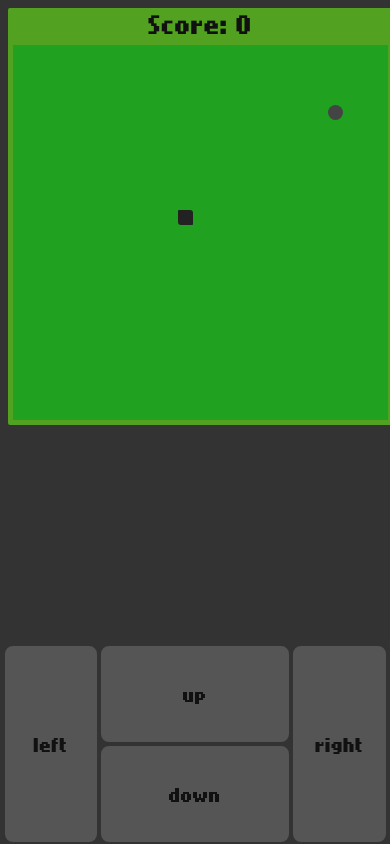
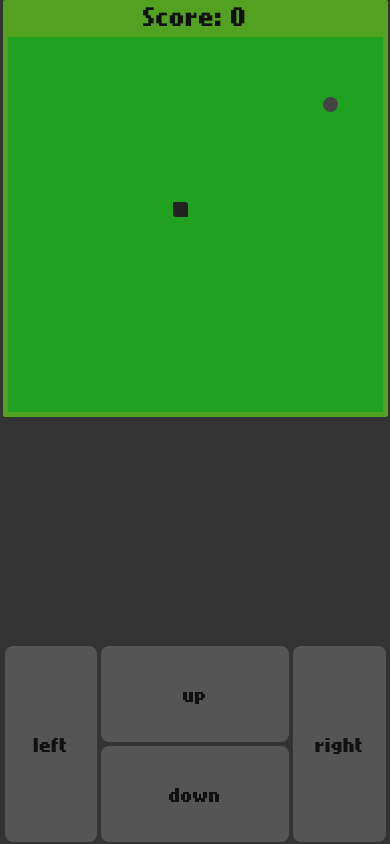
Before and after one commit to alvarovazquez/snake-js, a plain HTML site: page demo/index.html in a window 390 px wide. Drawn offline with Linux system fonts and the light colour scheme.

Commit message:
Minor style fixes for the demo

```diff
--- a/demo/css/styles.css
+++ b/demo/css/styles.css
@@ -140,3 +140,9 @@ body {
 	border-radius: 50%;
 	background-color: #444;
 }
+
+@media (max-width: 768px) {
+	body {
+		margin: 0;
+	}
+}
```
